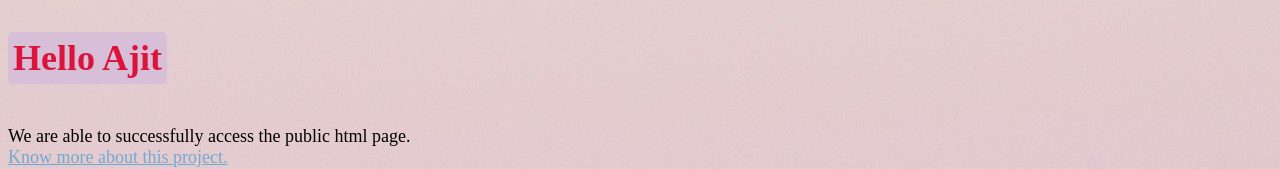
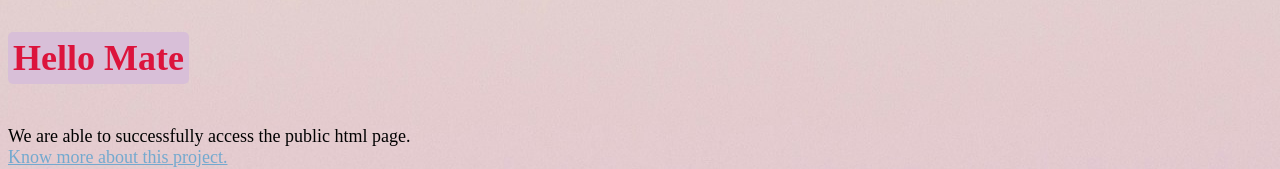
Before and after one commit to gargajit/backend_temp, a website: page public/index.html in a window 1280 px wide. Shown: the top 169 px of the page. Drawn offline with Linux system fonts and the light colour scheme.

Commit message:
Update index.html

```diff
--- a/public/index.html
+++ b/public/index.html
@@ -7,7 +7,7 @@
     <title>Practice Express</title>
 </head>
 <body>
-    <h1 class="title">Hello Ajit</h1>
+    <h1 class="title">Hello Mate</h1>
     <p>
         We are able to successfully access the public html page. <br>
         <a href="./about.html">Know more about this project.</a>
```
